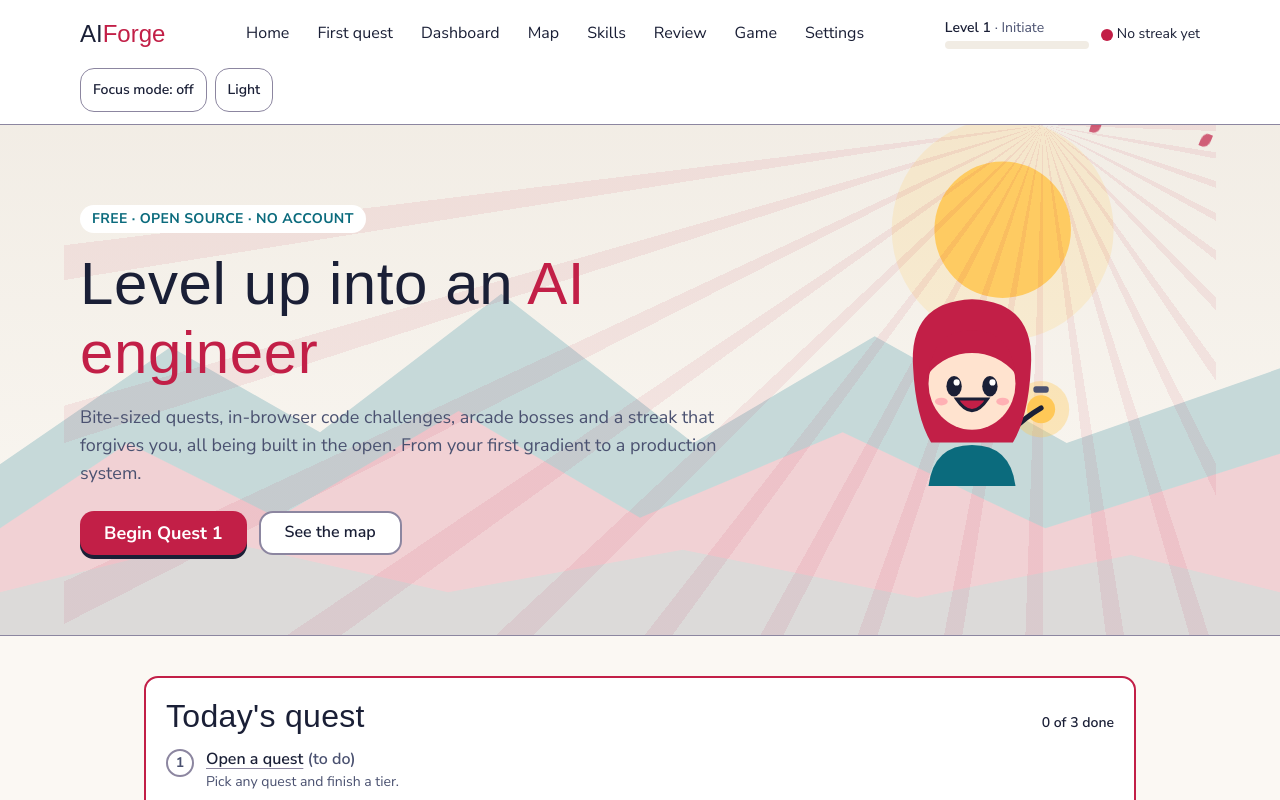
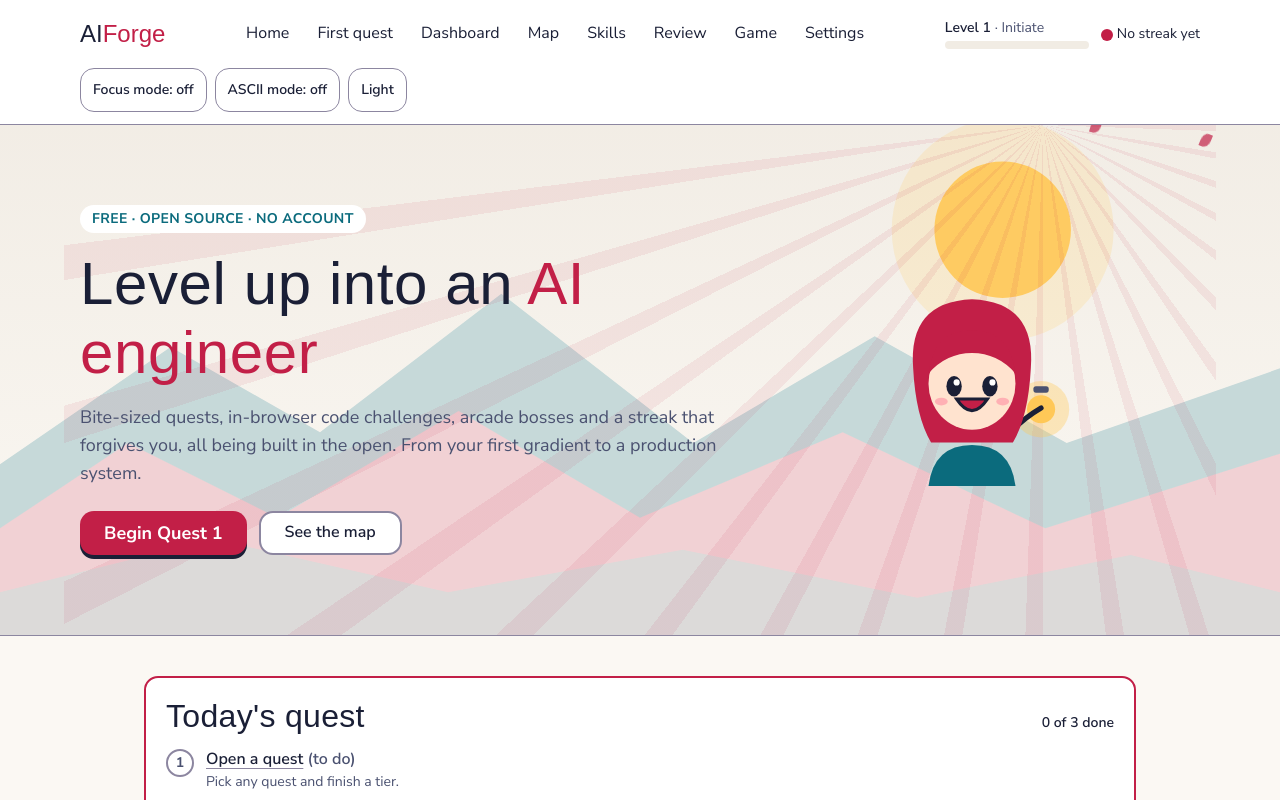
Before and after one commit to Kaushik2210/aiforge, a Next.js app in the folder apps/web/: page / in a window 1280 px wide. Shown: the top 800 px of the page. Built offline with nearby package versions, Linux system fonts and the light colour scheme; a web font is replaced by a local one.

Commit message:
Add the ASCII mode toggle and apply the saved choice before first paint

```diff
--- a/apps/web/src/app/layout.tsx
+++ b/apps/web/src/app/layout.tsx
@@ -18,7 +18,7 @@ export const metadata: Metadata = {
 export const viewport: Viewport = { width: "device-width", initialScale: 1 };
 
 // Runs before paint so the saved theme never flashes the wrong colours.
-const themeInit = `try{var t=localStorage.getItem("aiforge-theme");if(t==="light"||t==="dark")document.documentElement.dataset.theme=t;if(localStorage.getItem("aiforge-focus")==="on")document.documentElement.dataset.focus="on";var f=localStorage.getItem("aiforge-fx");if(f==="0"||f==="1"||f==="2"||f==="3")document.documentElement.dataset.fx=f}catch(e){}`;
+const themeInit = `try{var t=localStorage.getItem("aiforge-theme");if(t==="light"||t==="dark")document.documentElement.dataset.theme=t;if(localStorage.getItem("aiforge-focus")==="on")document.documentElement.dataset.focus="on";var f=localStorage.getItem("aiforge-fx");if(f==="0"||f==="1"||f==="2"||f==="3")document.documentElement.dataset.fx=f;if(localStorage.getItem("aiforge-ascii")==="on")document.documentElement.dataset.ascii="on"}catch(e){}`;
 
 export default function RootLayout({ children }: { children: ReactNode }) {
   return (
--- a/apps/web/src/components/ThemeToggle.tsx
+++ b/apps/web/src/components/ThemeToggle.tsx
@@ -1,6 +1,8 @@
 "use client";
 
 import { useEffect, useState } from "react";
+import { setAsciiMode } from "@/lib/ascii";
+import { useAsciiMode } from "@/lib/use-ascii-mode";
 
 type Theme = "light" | "dark";
 
@@ -11,6 +13,7 @@ function systemTheme(): Theme {
 export function ThemeToggle() {
   const [theme, setTheme] = useState<Theme | null>(null);
   const [focusMode, setFocusMode] = useState(false);
+  const ascii = useAsciiMode();
 
   useEffect(() => {
     const attr = document.documentElement.dataset.theme;
@@ -41,6 +44,9 @@ export function ThemeToggle() {
       <button type="button" className={btn} onClick={toggleFocus} aria-pressed={focusMode}>
         Focus mode: {focusMode ? "on" : "off"}
       </button>
+      <button type="button" className={btn} onClick={() => setAsciiMode(!ascii)} aria-pressed={ascii}>
+        ASCII mode: {ascii ? "on" : "off"}
+      </button>
       <button type="button" className={btn} onClick={toggleTheme} aria-label="Switch between light and dark theme">
         {theme === "dark" ? "Dark" : theme === "light" ? "Light" : "Theme"}
       </button>
```
